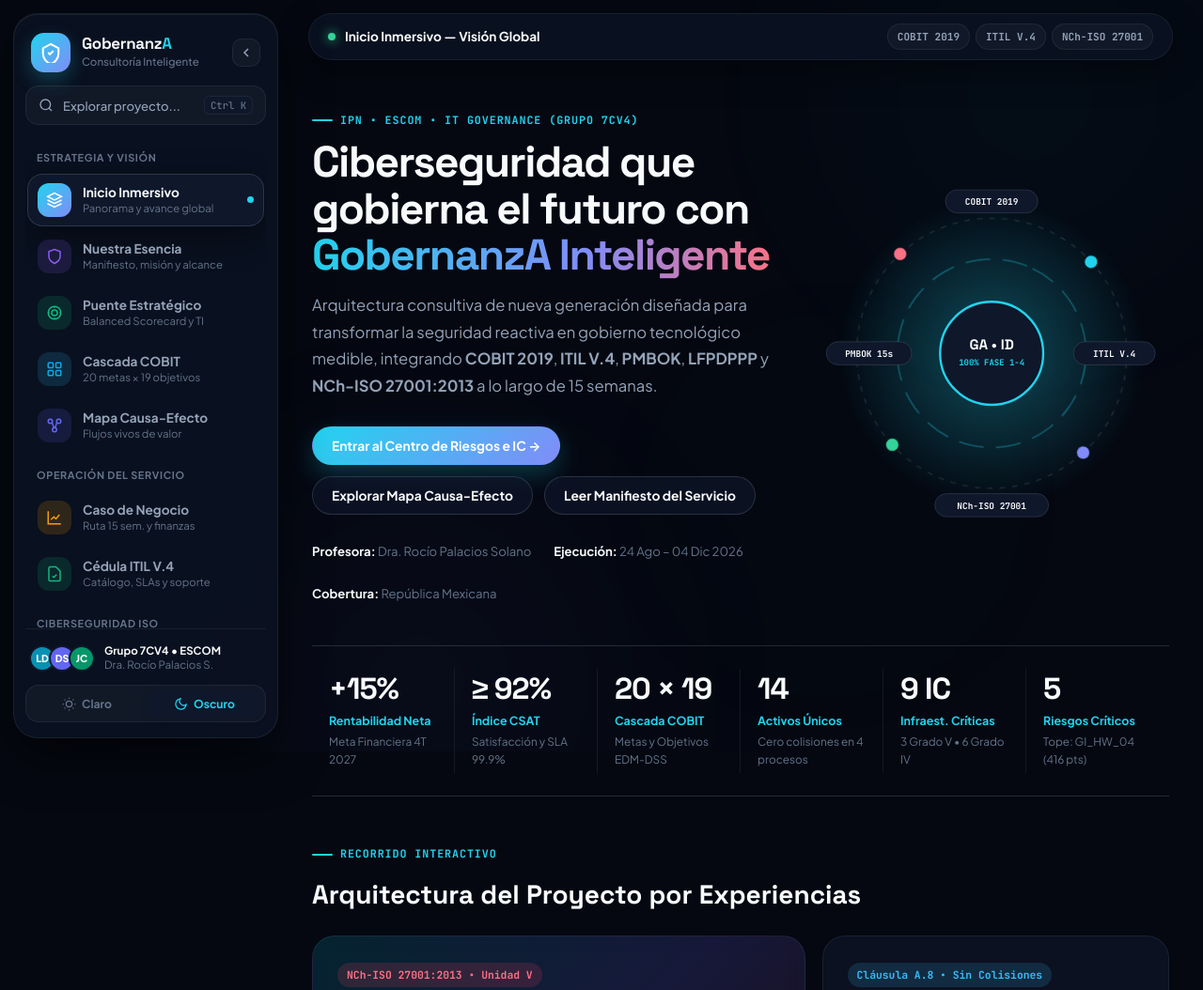
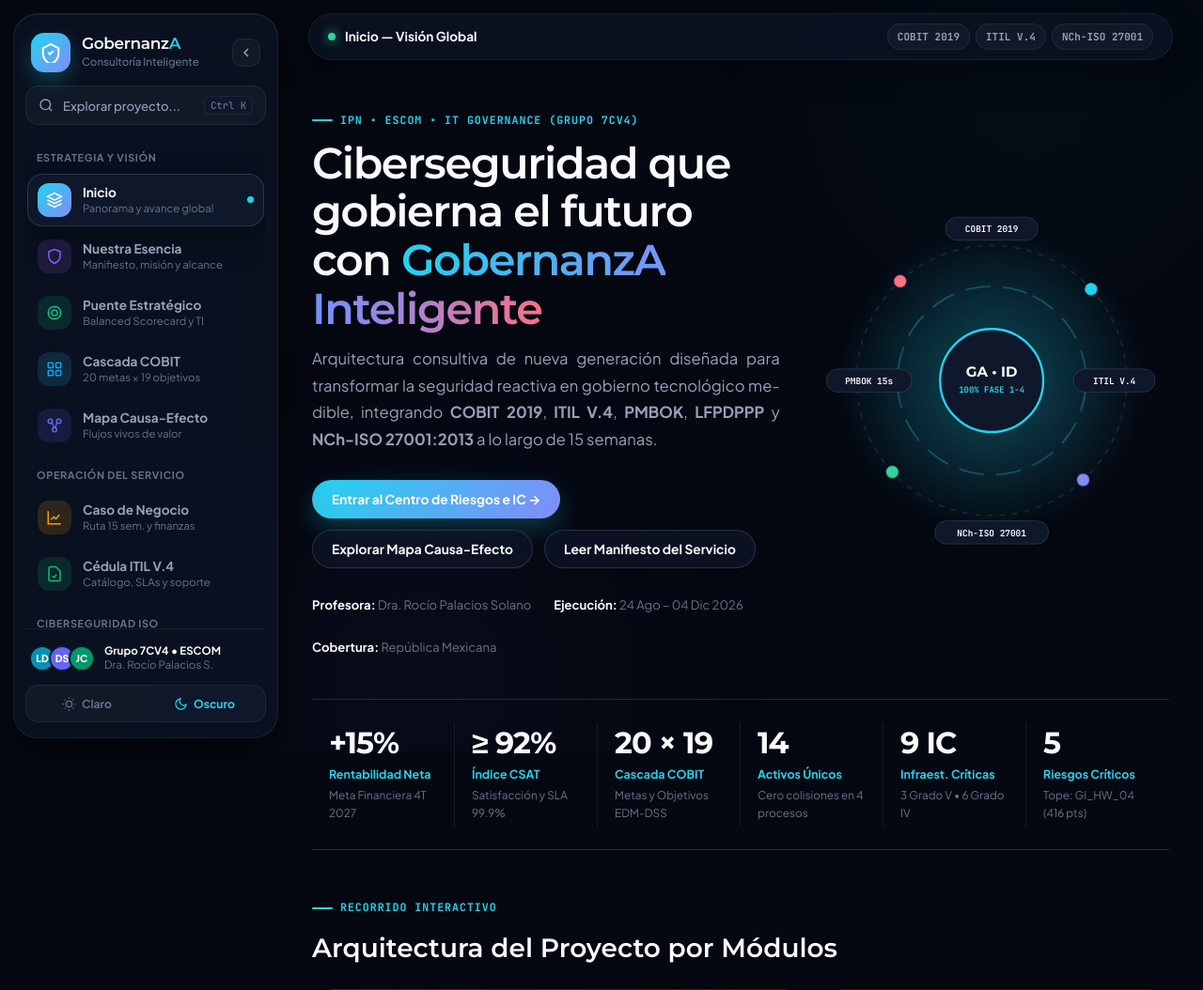
Before and after one commit to LuisDann97/Proyecto, a plain HTML site: page index.html in a window 1280 px wide. Shown: the top 1054 px of the page at 94% size. Drawn offline with Linux system fonts and the light colour scheme.

Commit message:
Revision V.2

```diff
--- a/css/styles.css
+++ b/css/styles.css
@@ -5,7 +5,7 @@
 
 :root {
   --font-sans: 'Plus Jakarta Sans', -apple-system, BlinkMacSystemFont, 'Segoe UI', sans-serif;
-  --font-display: 'Space Grotesk', 'Plus Jakarta Sans', sans-serif;
+  --font-display: 'Montserrat', 'Plus Jakarta Sans', sans-serif;
   --font-mono: 'JetBrains Mono', Consolas, monospace;
 
   --sidebar-expanded: 296px;
@@ -140,6 +140,22 @@ body {
   transition: background-color var(--ease-spring), color var(--ease-spring);
 }
 
+h1, h2, h3, h4, h5, h6 {
+  font-family: var(--font-display);
+  font-weight: 600;
+}
+
+.text-justify,
+.auto-justify,
+.magazine-columns p,
+.manifesto-banner p,
+.clearance-band p {
+  text-align: justify;
+  text-justify: inter-word;
+  hyphens: auto;
+  -webkit-hyphens: auto;
+}
+
 .aurora-bg {
   position: fixed;
   inset: 0;
@@ -264,7 +280,7 @@ body {
 
 .dock-brand-name {
   font-family: var(--font-display);
-  font-weight: 700;
+  font-weight: 600;
   font-size: 1.06rem;
   letter-spacing: -0.02em;
   line-height: 1.15;
@@ -705,9 +721,9 @@ body {
 .display-heading {
   font-family: var(--font-display);
   font-size: clamp(2rem, 3.6vw, 3.1rem);
-  font-weight: 700;
-  letter-spacing: -0.035em;
-  line-height: 1.08;
+  font-weight: 600;
+  letter-spacing: -0.03em;
+  line-height: 1.12;
   margin-bottom: 14px;
 }
 
--- a/index.html
+++ b/index.html
@@ -3,8 +3,8 @@
 <head>
   <meta charset="UTF-8" />
   <meta name="viewport" content="width=device-width, initial-scale=1.0" />
-  <title>GobernanzA Inteligente — Experiencia Inmersiva de Gobierno y Ciberseguridad TI</title>
-  <meta name="description" content="Plataforma Web Inmersiva de Gobierno de TI y Ciberseguridad GobernanzA Inteligente — IPN ESCOM Grupo 7CV4 (COBIT 2019, ITIL V.4, PMBOK y NCh-ISO 27001:2013)." />
+  <title>GobernanzA Inteligente — Plataforma de Gobierno y Ciberseguridad TI</title>
+  <meta name="description" content="Plataforma Web de Gobierno de TI y Ciberseguridad GobernanzA Inteligente — IPN ESCOM Grupo 7CV4 (COBIT 2019, ITIL V.4, PMBOK y NCh-ISO 27001:2013)." />
 
   <script>
     (function() {
@@ -20,7 +20,7 @@
   <!-- Tipografías Editoriales y Tecnológicas -->
   <link rel="preconnect" href="https://fonts.googleapis.com" />
   <link rel="preconnect" href="https://fonts.gstatic.com" crossorigin />
-  <link href="https://fonts.googleapis.com/css2?family=JetBrains+Mono:wght@500;700&family=Plus+Jakarta+Sans:wght@400;500;600;700;800&family=Space+Grotesk:wght@600;700&display=swap" rel="stylesheet" />
+  <link href="https://fonts.googleapis.com/css2?family=JetBrains+Mono:wght@500;700&family=Montserrat:wght@600;700&family=Plus+Jakarta+Sans:wght@400;500;600;700;800&display=swap" rel="stylesheet" />
 
   <link rel="stylesheet" href="css/styles.css" />
 </head>
@@ -114,7 +114,7 @@
           </button>
           <div class="live-crumb">
             <span class="live-dot"></span>
-            <span class="live-crumb__section" id="breadcrumbCurrent">Experiencia Principal</span>
+            <span class="live-crumb__section" id="breadcrumbCurrent">Inicio</span>
           </div>
         </div>
 
--- a/js/app.js
+++ b/js/app.js
@@ -31,7 +31,7 @@
 
   /* Metadatos amigables para la barra lateral (colores suaves y textos cercanos) */
   const FRIENDLY_NAV = {
-    inicio:        { label: "Inicio Inmersivo",      hint: "Panorama y avance global",     tint: "tint--cyan" },
+    inicio:        { label: "Inicio",                hint: "Panorama y avance global",     tint: "tint--cyan" },
     identidad:     { label: "Nuestra Esencia",       hint: "Manifiesto, misión y alcance", tint: "tint--violet" },
     bsc:           { label: "Puente Estratégico",    hint: "Balanced Scorecard y TI",      tint: "tint--emerald" },
     cascada:       { label: "Cascada COBIT",         hint: "20 metas × 19 objetivos",      tint: "tint--sky" },
@@ -106,6 +106,7 @@
     if (state.currentModule === "mapa") {
       setTimeout(drawStratMapArrows, 340);
     }
+    setTimeout(() => justifyLongTexts(), 340);
   }
 
   function renderSidebar() {
@@ -185,7 +186,25 @@
     if (moduleId === "mapa") {
       requestAnimationFrame(drawStratMapArrows);
     }
+    requestAnimationFrame(() => justifyLongTexts());
     window.scrollTo({ top: 0, behavior: "smooth" });
+  }
+
+  function justifyLongTexts(root) {
+    const scope = root || document.querySelector(".view-section.active");
+    if (!scope) return;
+    scope.querySelectorAll("p, .ledger-row span").forEach(el => {
+      if (el.classList.contains("text-justify")) return;
+      const rect = el.getBoundingClientRect();
+      if (!rect.height || !rect.width) return;
+      const style = window.getComputedStyle(el);
+      let lineHeight = parseFloat(style.lineHeight);
+      if (Number.isNaN(lineHeight)) {
+        lineHeight = parseFloat(style.fontSize) * 1.6;
+      }
+      const lines = Math.round(rect.height / lineHeight);
+      el.classList.toggle("auto-justify", lines > 3);
+    });
   }
 
   function closeMobileSidebar() {
@@ -306,10 +325,10 @@
         </div>
       </div>
 
-      <!-- Mosaico Asimétrico Bento de Experiencias -->
+      <!-- Mosaico Asimétrico Bento de Módulos -->
       <div style="margin-bottom:20px;">
         <div class="eyebrow-tag">Recorrido Interactivo</div>
-        <h2 style="font-family:var(--font-display); font-size:1.75rem; font-weight:700;">Arquitectura del Proyecto por Experiencias</h2>
+        <h2 style="font-family:var(--font-display); font-size:1.75rem; font-weight:600;">Arquitectura del Proyecto por Módulos</h2>
       </div>
 
       <div class="bento-showcase">
@@ -408,7 +427,7 @@
     el.innerHTML = `
       <div class="eyebrow-tag">Capítulo Editorial • Fundamentos de la Consultora</div>
       <h1 class="display-heading">Manifiesto y Arquitectura de <span class="gradient-span">GobernanzA Inteligente</span></h1>
-      <p class="lead-paragraph">Una lectura inmersiva sobre por qué las organizaciones mexicanas necesitan transitar del soporte reactivo hacia un modelo auditable de ciberseguridad y gobierno de TI.</p>
+      <p class="lead-paragraph">Un análisis integral sobre por qué las organizaciones mexicanas necesitan transitar del soporte reactivo hacia un modelo auditable de ciberseguridad y gobierno de TI.</p>
 
       <!-- Maquetación Revista Editorial de 2 Columnas Asimétricas -->
       <div class="editorial-split">
@@ -464,7 +483,7 @@
       <div style="margin-bottom:44px;">
         <div class="eyebrow-tag">Propósito del Servicio de TI</div>
         <h2 style="font-family:var(--font-display); font-size:1.65rem; margin-bottom:14px;">Objetivo General y Objetivos Específicos</h2>
-        <p style="font-size:1.02rem; color:var(--text-primary); padding:20px 24px; border-left:4px solid var(--accent-primary); background:var(--bg-subtle); border-radius:0 var(--radius-md) var(--radius-md) 0; margin-bottom:22px;">
+        <p class="text-justify" style="font-size:1.02rem; color:var(--text-primary); padding:20px 24px; border-left:4px solid var(--accent-primary); background:var(--bg-subtle); border-radius:0 var(--radius-md) var(--radius-md) 0; margin-bottom:22px;">
           ${escapeHtml(idData.objetivoGeneral)}
         </p>
         <div style="display:grid; grid-template-columns: repeat(auto-fit, minmax(250px, 1fr)); gap:18px;">
@@ -541,7 +560,7 @@
         ${DATA.bsc.map((r, i) => `
           <button class="bsc-dim-pill ${state.activeBscIdx === i ? 'active' : ''}" data-bsc-idx="${i}" style="${state.activeBscIdx === i ? `border-color:${r.color};` : ''}">
             <div style="font-family:var(--font-mono); font-size:0.7rem; color:${r.color}; font-weight:700;">PERSPECTIVA 0${i + 1}</div>
-            <div style="font-family:var(--font-display); font-size:1.05rem; font-weight:700; margin-top:4px;">${escapeHtml(r.dimension)}</div>
+            <div style="font-family:var(--font-display); font-size:1.05rem; font-weight:600; margin-top:4px;">${escapeHtml(r.dimension)}</div>
             <div style="font-size:0.76rem; color:var(--text-muted); margin-top:4px;">${escapeHtml(r.metaCorporativa.metaValor)}</div>
           </button>
         `).join("")}
@@ -594,7 +613,7 @@
       <!-- Justificación Ejecutiva de la Dimensión Seleccionada -->
       <div style="padding:24px 30px; border-radius:var(--radius-lg); background:var(--bg-surface); border-left:4px solid ${activeRow.color}; margin-bottom:28px;">
         <div style="font-family:var(--font-mono); font-size:0.73rem; color:${activeRow.color}; font-weight:700; margin-bottom:6px;">JUSTIFICACIÓN ESTRATÉGICA • DIMENSIÓN ${escapeHtml(activeRow.dimension.toUpperCase())}</div>
-        <p style="font-size:0.95rem; color:var(--text-secondary); line-height:1.75;">${escapeHtml(activeRow.justificacion)}</p>
+        <p class="text-justify" style="font-size:0.95rem; color:var(--text-secondary); line-height:1.75;">${escapeHtml(activeRow.justificacion)}</p>
       </div>
 
       ${state.showFullBscMatrix ? `
@@ -849,7 +868,7 @@
           return `
             <div class="strat-map-lane" style="border-left: 4px solid ${lane.color};">
               <div style="display:flex; justify-content:space-between; align-items:center; margin-bottom:14px;">
-                <span style="font-family:var(--font-display); font-weight:700; font-size:0.9rem; color:${lane.color}; text-transform:uppercase; letter-spacing:0.06em;">${escapeHtml(lane.label)}</span>
+                <span style="font-family:var(--font-display); font-weight:600; font-size:0.9rem; color:${lane.color}; text-transform:uppercase; letter-spacing:0.06em;">${escapeHtml(lane.label)}</span>
                 <span class="badge badge--neutral">${items.length} nodos</span>
               </div>
               <div class="strat-nodes-row">
@@ -940,7 +959,7 @@
         <div>
           <div class="eyebrow-tag">Secciones 2 y 8</div>
           <h3 style="font-family:var(--font-display); font-size:1.45rem; margin-bottom:14px;">Antecedentes y Beneficios Esperados</h3>
-          ${cn.antecedentes.map(p => `<p style="font-size:0.9rem; color:var(--text-secondary); margin-bottom:12px;">${escapeHtml(p)}</p>`).join("")}
+          ${cn.antecedentes.map(p => `<p class="text-justify" style="font-size:0.9rem; color:var(--text-secondary); margin-bottom:12px;">${escapeHtml(p)}</p>`).join("")}
         </div>
         <div>
           <div class="eyebrow-tag">Sección 3 • Justificación Técnica</div>
@@ -978,7 +997,7 @@
       <div style="padding:34px; border-radius:var(--radius-xl); background:var(--bg-banner); border:1px solid var(--border-strong); margin-bottom:44px;">
         <div class="eyebrow-tag">Sección 10 • Evaluación Económica y Estudio de Mercado</div>
         <h2 style="font-family:var(--font-display); font-size:1.6rem; margin-bottom:10px;">Estructura Costo–Beneficio por Proyecto Base ($485,000 MXN)</h2>
-        <p style="font-size:0.9rem; color:var(--text-secondary); max-width:920px;">${escapeHtml(cn.economia.estudioMercado)}</p>
+        <p class="text-justify" style="font-size:0.9rem; color:var(--text-secondary); max-width:920px;">${escapeHtml(cn.economia.estudioMercado)}</p>
 
         <div class="finance-visual-bar">
           <div style="width:64.4%; background:var(--accent-secondary); color:#fff; display:flex; align-items:center; justify-content:center; font-family:var(--font-mono); font-size:0.76rem; font-weight:700;">
@@ -1611,6 +1630,7 @@
     `;
 
     bindRiesgosEvents();
+    requestAnimationFrame(() => justifyLongTexts(el));
   }
 
   function bindRiesgosEvents() {
@@ -1697,6 +1717,7 @@
     `;
 
     modal.classList.add("open");
+    requestAnimationFrame(() => justifyLongTexts(body));
     document.getElementById("closeAssetModalBtn")?.addEventListener("click", () => modal.classList.remove("open"));
   }
 
@@ -1787,6 +1808,10 @@
     const initialHash = (window.location.hash || "").replace("#", "");
     navigateTo(initialHash || "inicio", false);
 
+    if (document.fonts && document.fonts.ready) {
+      document.fonts.ready.then(() => justifyLongTexts());
+    }
+
     document.body.addEventListener("click", e => {
       const navBtn = e.target.closest("[data-nav]");
       if (navBtn) { navigateTo(navBtn.getAttribute("data-nav")); return; }
@@ -1831,6 +1856,7 @@
 
     window.addEventListener("resize", () => {
       if (state.currentModule === "mapa") requestAnimationFrame(drawStratMapArrows);
+      requestAnimationFrame(() => justifyLongTexts());
     });
 
     document.addEventListener("keydown", e => {
```
